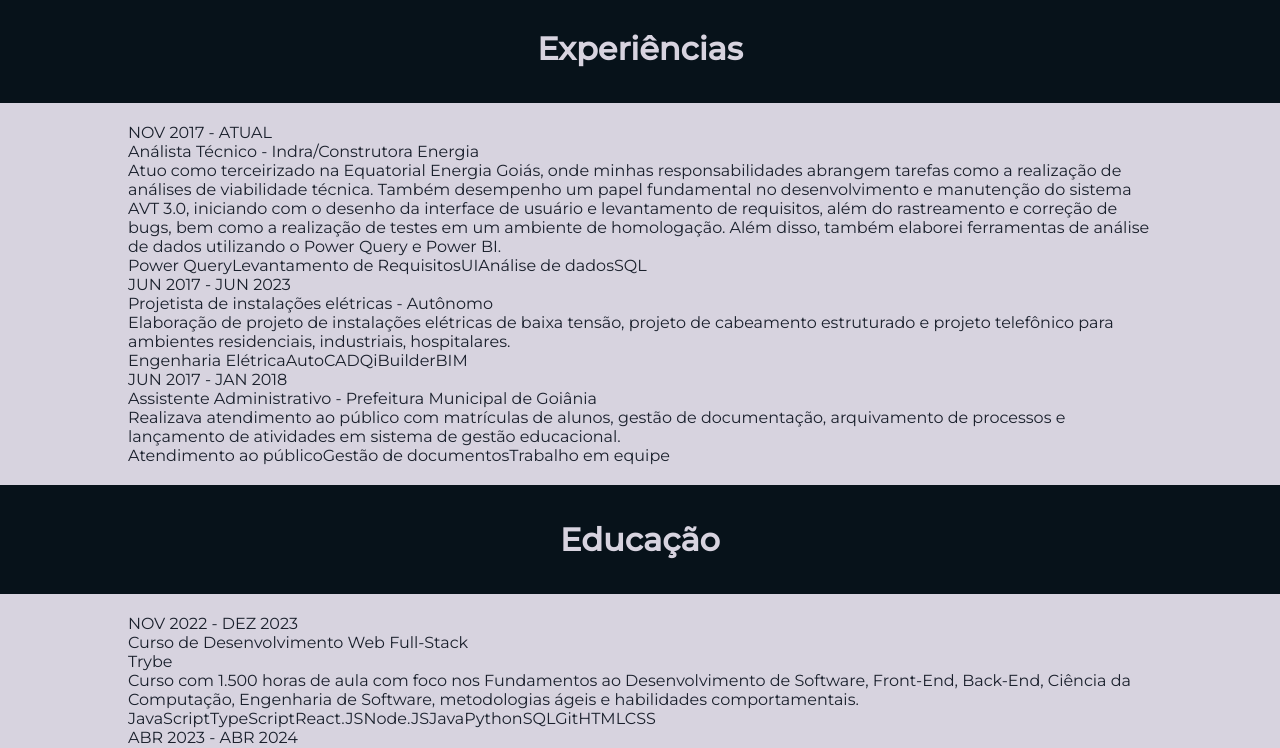
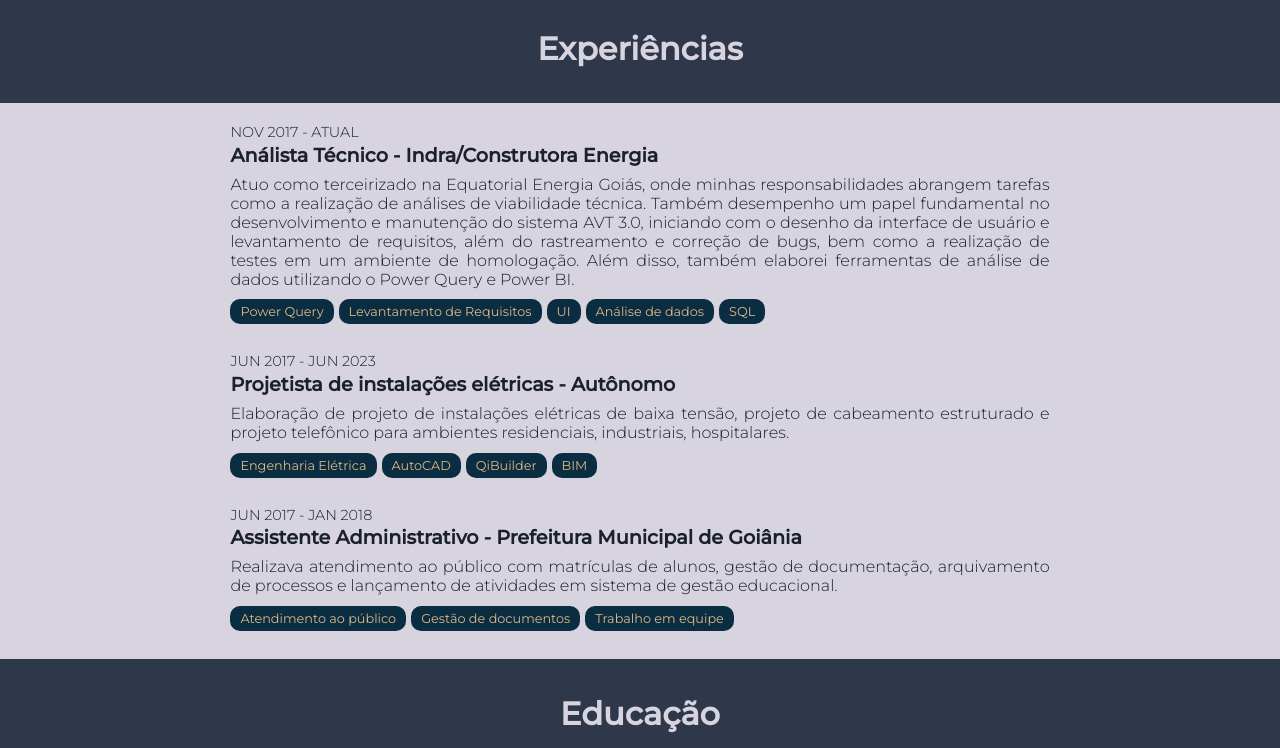
Before and after one commit to lucasiqueira/portfolio, a React (Vite) app in the folder frontend/: page /about in a window 1280 px wide. Shown: the part 1160-1908 px from the top of the page. Built offline with nearby package versions, Linux system fonts and the light colour scheme; a web font is replaced by a local one.

Commit message:
style: stylizes professional and educational cards in about page

```diff
--- a/frontend/src/components/EducationCard.tsx
+++ b/frontend/src/components/EducationCard.tsx
@@ -4,12 +4,11 @@ import { EducationType } from '../types/EducationType';
 const EducationCard: React.FC<{course: EducationType}> = ({course}) => {
   const { timePeriod: { start, end }, institution, courseTitle, description, skills } = course;
   return (
-    <div>
-      <div>{start.toUpperCase()} - {end.toUpperCase()}</div>
+    <div className="experience-container">
+      <div className="experience-date">{start.toUpperCase()} - {end.toUpperCase()}</div>
       <div>
-        <div>{courseTitle}</div>
-        <div>{institution}</div>
-        <div>{description}</div>
+        <div className="experience-title">{courseTitle} - { institution }</div>
+        <div className="experience-role-description">{description}</div>
         <div>
           {
             skills.map((skill, index) => {
--- a/frontend/src/components/ProfessionalCard.tsx
+++ b/frontend/src/components/ProfessionalCard.tsx
@@ -4,11 +4,11 @@ import { ExperienceType } from '../types/ExperienceType';
 const ProfessionalCard: React.FC<{ experience: ExperienceType }> = ({ experience }) => {
   const { timePeriod: { start, end }, employer, lastRole, roleDescription, skills } = experience;
   return (
-    <div>
-      <div>{start.toUpperCase()} - {end.toUpperCase()}</div>
+    <div className="experience-container">
+      <div className="experience-date">{start.toUpperCase()} - {end.toUpperCase()}</div>
       <div>
-        <div>{lastRole} - {employer}</div>
-        <div>{roleDescription}</div>
+        <div className="experience-title">{lastRole} - {employer}</div>
+        <div className="experience-role-description">{roleDescription}</div>
         <div>
           {
             skills.map((skill, index) => {
--- a/frontend/src/styles/pages/About.css
+++ b/frontend/src/styles/pages/About.css
@@ -34,7 +34,7 @@
   font-weight: 600;
   margin: 20px 0;
   text-align: center;
-  background-color: var(--color-dark-body);
+  background-color: var(--color-primary-lighter);
   padding: 35px;
   color: var(--color-dark-font);
 }
@@ -51,3 +51,40 @@
 .about-section-content {
   padding: 0 8rem;
 }
+
+.experience-container {
+  display: flex;
+  flex-direction: column;
+  justify-content: center;
+  align-items: start;
+  width: 80%;
+  margin: 0 auto 2rem auto;
+}
+
+.experience-date {
+  font-size: 0.9rem;
+  font-weight: 300;
+  margin-bottom: 0.1rem;
+}
+
+.experience-title {
+  font-size: 1.2rem;
+  font-weight: 600;
+  margin-bottom: 0.5rem;
+}
+
+.experience-role-description {
+  font-size: 1rem;
+  font-weight: 300;
+  margin-bottom: 0.8rem;
+  text-align: justify;
+}
+
+.skill-tag {
+  background-color: var(--color-header);
+  color: var(--color-beige);
+  padding: 5px 10px;
+  border-radius: 10px;
+  margin: 0 5px 5px 0;
+  font-size: 0.8rem;
+}
```
